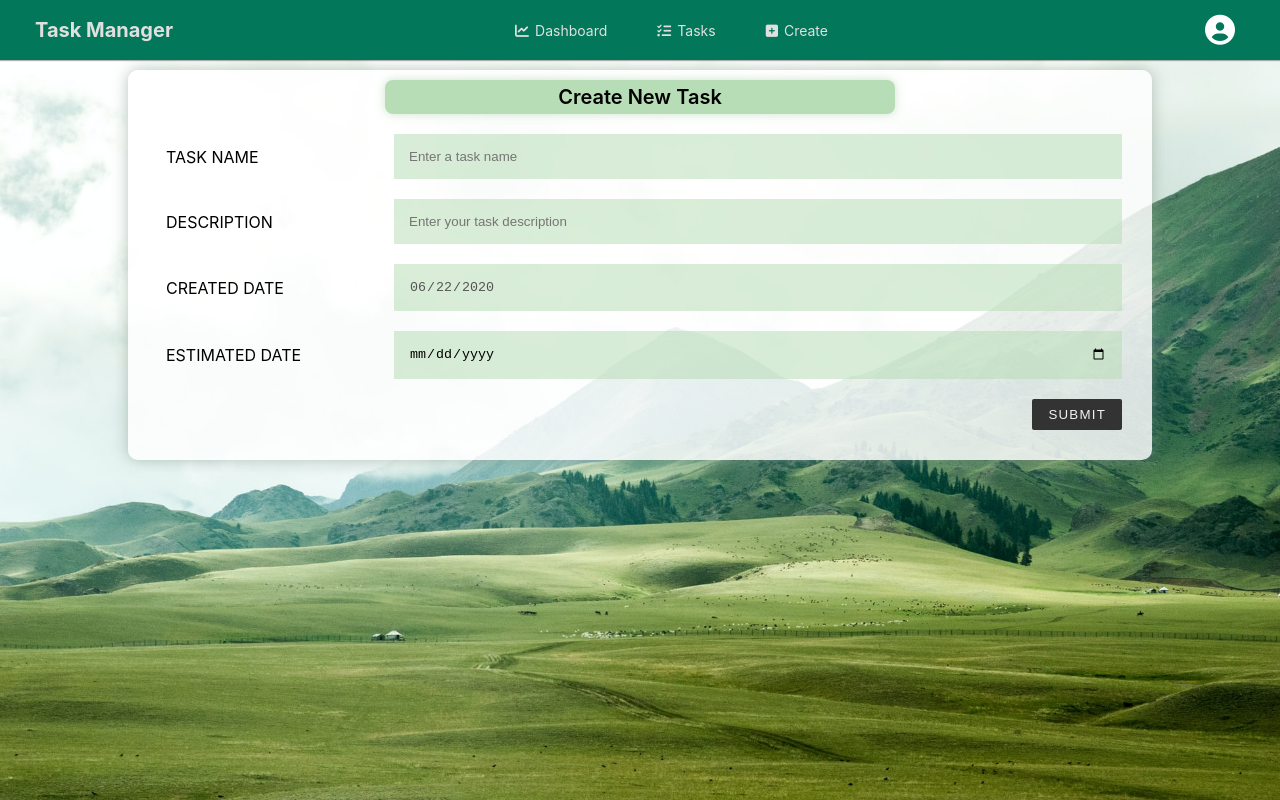
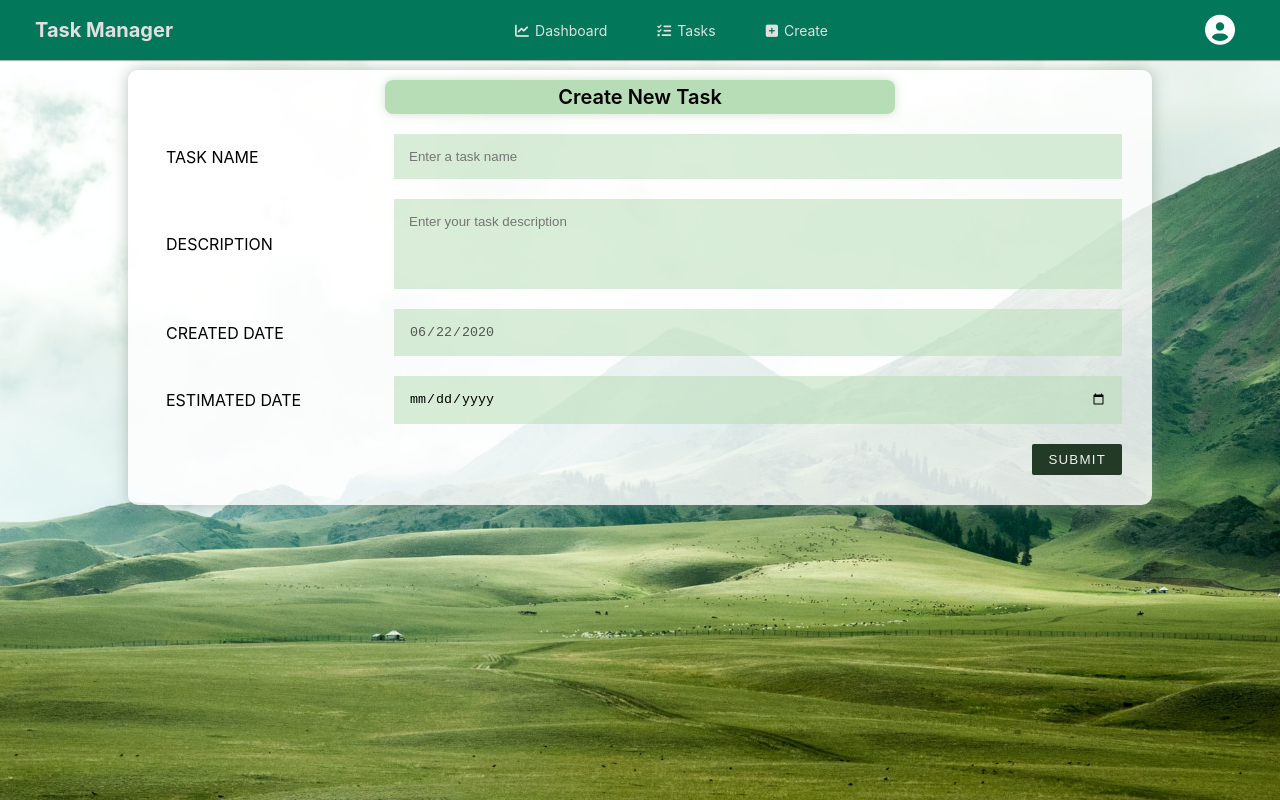
Before and after one commit to RLeDEV/task_management, a React (Create React App) app: page /create in a window 1280 px wide. Built offline with nearby package versions, Linux system fonts and the light colour scheme; no server answers; sample sign-in values are in the browser's storage.

Commit message:
Changed description to textarea

```diff
--- a/src/components/Create/index.css
+++ b/src/components/Create/index.css
@@ -72,14 +72,28 @@
     margin-left: auto;
     padding: 8px 16px;
     border: none;
-    background: #333;
+    background: rgb(34, 58, 38);
     color: #f2f2f2;
     text-transform: uppercase;
     letter-spacing: .09em;
     border-radius: 2px;
+    transition: 0.5s all;
+    -moz-transition: 0.5s all;
+    -o-transition: 0.5 all;
+    -webkit-transition: 0.5 all;
 }
 
 .create-task .form .flex-outer li button:hover {
     cursor: pointer;
-    background-color: rgb(43, 48, 77);
+    background-color: rgb(65, 141, 78);
+    transition: 0.5s all;
+    -moz-transition: 0.5s all;
+    -o-transition: 0.5 all;
+    -webkit-transition: 0.5 all;
 }
+
+.create-task .form .flex-outer #description {
+    resize: none;
+    height: 60px;
+    font-family: Arial, Helvetica, sans-serif;
+}
--- a/src/components/Create/index.jsx
+++ b/src/components/Create/index.jsx
@@ -25,7 +25,7 @@ export default class Create extends React.Component {
                                 </li>
                                 <li>
                                     <label htmlFor="description">Description</label>
-                                    <input type="text" id="description" placeholder="Enter your task description"/>
+                                    <textarea type="text" id="description" placeholder="Enter your task description"/>
                                 </li>
                                 <li>
                                     <label htmlFor="current-date">Created Date</label>
```
